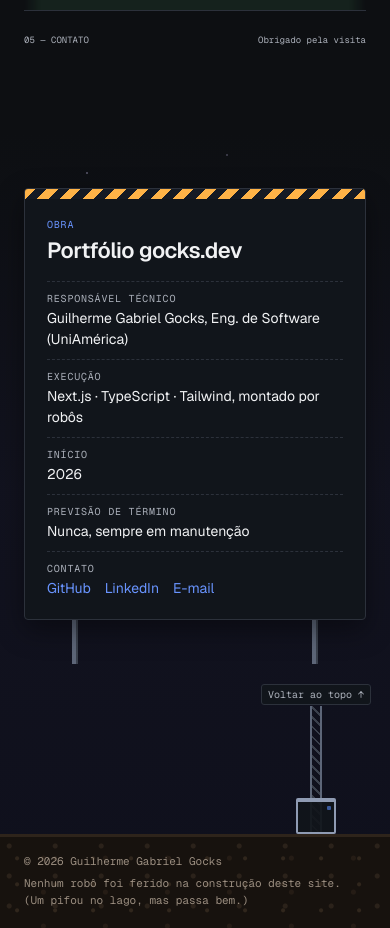
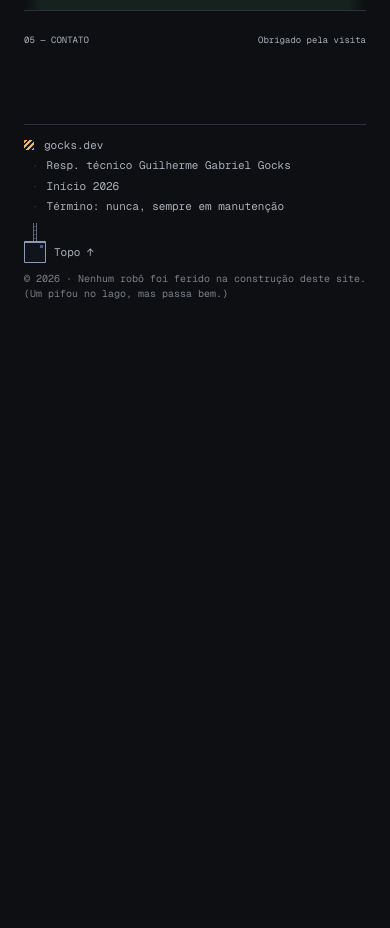
Before and after one commit to guiGocksAfK/GuiGocks-Portfolio, a Next.js app: page / in a window 390 px wide. Shown: the part 6581-7509 px from the top of the page. After the commit the page ends 6904 px from the top, so only its background shows below. Built offline with nearby package versions, Linux system fonts and the light colour scheme.

Commit message:
feat: rodapé fino com placa de obra em uma linha, vigia e mini elevador para o topo

```diff
--- a/src/app/globals.css
+++ b/src/app/globals.css
@@ -902,56 +902,36 @@ html[data-build='pending'] .stage-holes { position: absolute; inset: 0; z-index:
   .animated-tech { display: none; }
   .static-tech { display: block; }
 }
-/* The page's footer: the building site at night. A darkening sky with a few stars over the site's sign on two posts
-   and a builders' lift, all standing on a strip of dirt where the small print goes. It runs the full width of the
-   window (past the page's side padding). */
-.site-footer { --footer-pad: clamp(24px, 5vw, 80px); position: relative; margin: 56px calc(-1 * var(--footer-pad)) 0; padding-top: 56px; background: linear-gradient(to bottom, transparent, rgba(30, 28, 64, .28) 45%, rgba(16, 16, 36, .55)); }
-.footer-star { position: absolute; width: 2px; height: 2px; background: #c9c2ee; animation: star-twinkle 3s ease-in-out infinite alternate; }
-.footer-star-1 { left: 22%; top: 40px; }
-.footer-star-2 { left: 58%; top: 22px; animation-delay: 1.2s; }
-.footer-star-3 { left: 83%; top: 64px; animation-delay: 2.1s; }
-.footer-site { position: relative; display: flex; align-items: flex-end; justify-content: space-between; gap: 32px; padding: 0 var(--footer-pad); }
-/* The sign: a card like the rest of the site, with a hazard-striped band on top, raised on two posts. */
-.obra-plaque { position: relative; flex: 0 1 580px; padding-bottom: 44px; }
-.obra-board { position: relative; z-index: 1; overflow: hidden; border: 1px solid var(--border); border-radius: 4px; background: #11151b; box-shadow: 0 10px 28px rgba(0, 0, 0, .4); }
-.obra-stripes { display: block; height: 10px; background: repeating-linear-gradient(-45deg, #ffb347 0 8px, #151a24 8px 16px); }
-.obra-body { padding: 18px 22px 20px; }
-.obra-kicker { color: var(--accent); font-size: 10px; text-transform: uppercase; letter-spacing: .08em; }
-.obra-title { margin: 2px 0 14px; font-size: 22px; font-weight: 600; letter-spacing: -.02em; }
-.obra-rows { display: grid; gap: 9px; }
-.obra-rows > div { display: grid; grid-template-columns: 170px 1fr; gap: 12px; align-items: baseline; padding-top: 9px; border-top: 1px dashed var(--border); }
-.obra-rows dt { color: var(--muted); font-size: 10px; text-transform: uppercase; letter-spacing: .08em; }
-.obra-rows dd { font-size: 14px; }
-.obra-links { display: flex; flex-wrap: wrap; gap: 4px 14px; }
-.obra-links a { color: var(--accent); }
-.obra-links a:hover, .obra-links a:focus-visible { text-decoration: underline; text-underline-offset: 3px; }
-.obra-post { position: absolute; bottom: 0; width: 6px; height: 56px; background: linear-gradient(90deg, #5d6678 0 4px, #3a404c 4px); }
-.obra-post-left { left: 14%; }
-.obra-post-right { right: 14%; }
-/* The builders' lift: a lattice mast with a sign on top and the cabin at the bottom; it lights up on hover. */
-.footer-lift { position: relative; flex: none; width: 84px; height: 210px; margin-right: 8px; cursor: pointer; }
-.footer-lift:focus-visible { outline: 2px solid var(--accent); outline-offset: 4px; border-radius: 4px; }
-.lift-label { position: absolute; left: 50%; top: 0; padding: 2px 6px; border: 1px solid var(--border); border-radius: 3px; background: #11151b; color: var(--muted); font-size: 10px; white-space: nowrap; translate: -50% 0; transition: color .2s, border-color .2s; }
-.lift-mast { position: absolute; left: 36px; top: 22px; bottom: 0; width: 12px; border-inline: 2px solid #5d6678; background: repeating-linear-gradient(45deg, transparent 0 5px, #3a404c 5px 7px); }
-.lift-cabin { position: absolute; left: 22px; bottom: 0; width: 40px; height: 36px; border: 2px solid #8f9bb3; border-top-width: 4px; border-radius: 2px; background: rgba(17, 21, 27, .92); transition: box-shadow .2s; }
-.lift-cabin::after { content: ''; position: absolute; right: 3px; top: 4px; width: 4px; height: 4px; border-radius: 1px; background: #3a5a9b; transition: background .2s; }
-.footer-lift:hover .lift-label, .footer-lift:focus-visible .lift-label { color: var(--accent); border-color: var(--accent); }
-.footer-lift:hover .lift-cabin, .footer-lift:focus-visible .lift-cabin { box-shadow: 0 0 0 2px color-mix(in srgb, var(--accent) 45%, transparent); }
-.lift-cabin.lift-pressed::after { background: #7fe08a; box-shadow: 0 0 6px #7fe08a; }
-.lift-rider { position: absolute; left: 6px; bottom: 1px; width: 24px; height: 27px; }
+/* The page's footer: a thin line like the ones closing each section (the night watchman walks on it), the site's sign
+   summed up in one muted line with a small hazard-striped mark, a tiny builders' lift back to the top, and the small
+   print under it. No background: just the line sets it apart from the park. */
+.site-footer { margin-top: 36px; padding: 12px 0 22px; }
+.footer-line { position: relative; height: 1px; margin-bottom: 12px; background: var(--border); }
+.footer-row { display: flex; flex-wrap: wrap; align-items: center; justify-content: space-between; gap: 8px 24px; }
+.footer-sign { display: flex; flex-wrap: wrap; align-items: center; gap: 4px 0; color: var(--muted); font-size: 11px; }
+.footer-sign-item + .footer-sign-item::before { content: '·'; margin: 0 8px; color: var(--border); }
+.footer-stripes { display: inline-block; flex: none; width: 10px; height: 10px; margin-right: 10px; border-radius: 1px; background: repeating-linear-gradient(-45deg, #ffb347 0 2px, #151a24 2px 4px); }
+.footer-legal { margin-top: 8px; color: color-mix(in srgb, var(--muted) 70%, transparent); font-size: 10px; }
+/* The tiny builders' lift: a short rail with a cabin at its foot and "Topo" beside it; clicking sends it up with a
+   robot inside, waving, as the page scrolls up. */
+.footer-lift { display: inline-flex; align-items: flex-end; gap: 8px; height: 40px; color: var(--muted); font-size: 11px; cursor: pointer; transition: color .2s; }
+.footer-lift:hover, .footer-lift:focus-visible { color: var(--accent); }
+.footer-lift:focus-visible { outline: 2px solid var(--accent); outline-offset: 4px; border-radius: 3px; }
+.lift-shaft { position: relative; width: 22px; height: 40px; }
+.lift-rail { position: absolute; left: 9px; top: 0; bottom: 0; width: 4px; border-inline: 1px solid #5d6678; background: repeating-linear-gradient(to bottom, transparent 0 3px, #3a404c 3px 4px); }
+.lift-cabin { position: absolute; left: 0; bottom: 0; width: 22px; height: 22px; border: 1px solid #8f9bb3; border-top-width: 2px; border-radius: 1px; background: #11151b; transition: border-color .2s; }
+.lift-cabin::after { content: ''; position: absolute; right: 2px; top: 2px; width: 3px; height: 3px; background: #3a5a9b; }
+.footer-lift:hover .lift-cabin, .footer-lift:focus-visible .lift-cabin { border-color: var(--accent); }
+.lift-cabin.lift-pressed::after { background: #7fe08a; box-shadow: 0 0 4px #7fe08a; }
+.lift-label { line-height: 22px; }
+.lift-rider { position: absolute; left: 2px; bottom: 0; width: 16px; height: 18px; }
 .lift-rider svg, .watch-sprite svg { display: block; width: 100%; height: 100%; shape-rendering: crispEdges; }
-/* The night watchman, walking on the dirt in front of the sign's posts, torch in hand. */
-.footer-watch { position: absolute; left: 0; right: 0; bottom: 0; height: 0; pointer-events: none; }
-.watch-bot { position: absolute; left: 0; top: -27px; z-index: 2; width: 24px; height: 27px; opacity: 0; }
-.watch-body { position: absolute; inset: 0; transform-origin: 50% 50%; }
+/* The night watchman on the footer's line, a small torch beam pointing at the ground ahead. */
+.footer-watch { position: absolute; inset: 0; pointer-events: none; }
+.watch-bot { position: absolute; left: 0; top: -18px; width: 16px; height: 18px; opacity: 0; }
+.watch-body { position: absolute; inset: 0; }
 .watch-sprite { position: absolute; inset: 0; }
-.watch-beam { position: absolute; left: 20px; top: 13px; width: 80px; height: 44px; margin-top: -22px; background: linear-gradient(90deg, rgba(255, 226, 140, .38), rgba(255, 226, 140, 0)); clip-path: polygon(0 45%, 100% 0, 100% 100%, 0 55%); transform-origin: 0 50%; rotate: 18deg; pointer-events: none; }
-/* The dirt the site stands on, with a few pebbles, and the small print on it. */
-.footer-ground { padding: 16px var(--footer-pad) 20px; border-top: 3px solid #2e241b; background-color: #17120e; background-image: radial-gradient(circle at 20% 30%, #2b221a 0 2px, transparent 3px), radial-gradient(circle at 70% 62%, #251c15 0 2px, transparent 3px), radial-gradient(circle at 45% 82%, #30261c 0 1.5px, transparent 2.5px); background-size: 46px 30px, 62px 34px, 38px 26px; }
-.footer-legal { display: flex; flex-wrap: wrap; justify-content: space-between; gap: 6px 24px; color: #9b8e80; font-size: 11px; }
+.watch-beam { position: absolute; left: 13px; top: 9px; width: 44px; height: 20px; margin-top: -10px; background: linear-gradient(90deg, rgba(255, 226, 140, .32), rgba(255, 226, 140, 0)); clip-path: polygon(0 42%, 100% 0, 100% 100%, 0 58%); transform-origin: 0 50%; rotate: 16deg; }
 @media (max-width: 700px) {
-  .footer-site { flex-direction: column; align-items: stretch; gap: 20px; }
-  .obra-plaque { flex: none; }
-  .obra-rows > div { grid-template-columns: 1fr; gap: 2px; }
-  .footer-lift { align-self: flex-end; height: 150px; }
+  .footer-row { align-items: flex-end; }
 }
--- a/src/app/page.tsx
+++ b/src/app/page.tsx
@@ -151,7 +151,7 @@ export default function Home() {
         <div className="section-footer font-mono"><span>{contactSection.section}</span><span>{contactSection.footerNote}</span></div>
       </ContactStage>
       </main>
-      <SiteFooter footer={content.footer} links={contact.links} email={contact.email} />
+      <SiteFooter footer={content.footer} />
     </div>
   );
 }
--- a/src/components/site-footer.tsx
+++ b/src/components/site-footer.tsx
@@ -4,27 +4,19 @@ import { useEffect, useRef } from 'react';
 import { crewMarkup } from '@/components/robot-sprite';
 import { anySceneRunning } from '@/components/scene';
 
-type Footer = {
-  label: string; kicker: string; title: string; rows: readonly { label: string; value: string }[]; contactLabel: string; emailLabel: string;
-  topLabel: string; owner: string; disclaimer: string;
-};
-type Link = { label: string; href: string };
+type Footer = { sign: readonly string[]; topLabel: string; topAction: string; disclaimer: string };
 
-const WATCH_SPEED = 75; // px per second: a slow night round
+const WATCH_SPEED = 70; // px per second: a slow night round
 const STEP_INTERVAL = 160;
-const BEAM_DOWN = 18; // degrees: the torch pointed at the ground ahead
-const BEAM_UP = -32; // pointed up at the sign
+const LIFT_RISE = 18; // px the cabin rides up its rail
 
 class Cancelled extends Error {}
 
-// The page's footer: the building site at night, closed for the day. The site's sign (the "placa de obra") stands on
-// two posts in the dirt: what the work is, who is responsible for it, when it started and when it ends (never). Now
-// and then the night watchman walks by with a torch, sometimes stopping to shine it on the sign. On the right, a
-// builders' lift takes the visitor back to the top: a robot steps into the cabin, presses the button and rides up
-// with it, waving, as the page scrolls up.
-export function SiteFooter({ footer, links, email }: { footer: Footer; links: readonly Link[]; email: string }) {
+// The page's footer, thin and quiet: a line like the ones closing each section, with the site's sign (the "placa de
+// obra") summed up in one line, a tiny builders' lift back to the top and the small print. Now and then the night
+// watchman walks along the line with a torch; the lift takes a robot up with it, waving, as the page scrolls up.
+export function SiteFooter({ footer }: { footer: Footer }) {
   const watchRef = useRef<HTMLSpanElement>(null);
-  const plaqueRef = useRef<HTMLElement>(null);
   const cabinRef = useRef<HTMLSpanElement>(null);
   const liftBusy = useRef(false);
   const year = new Date().getFullYear();
@@ -32,22 +24,17 @@ export function SiteFooter({ footer, links, email }: { footer: Footer; links: re
   // The night watchman's rounds.
   useEffect(() => {
     const layer = watchRef.current;
-    const plaque = plaqueRef.current;
-    if (!layer || !plaque || window.matchMedia('(prefers-reduced-motion: reduce)').matches) return;
+    if (!layer || window.matchMedia('(prefers-reduced-motion: reduce)').matches) return;
     const stage: HTMLSpanElement = layer;
-    const sign: HTMLElement = plaque;
     let cancelled = false;
     let inView = false;
     let waiters: (() => void)[] = [];
     const timers = new Set<ReturnType<typeof setTimeout>>();
     const canRun = () => inView && !document.hidden;
-    const hold = async () => {
+    const pause = async (ms: number) => {
+      await new Promise<void>(resolve => { const timer = setTimeout(() => { timers.delete(timer); resolve(); }, ms); timers.add(timer); });
       while (!canRun() && !cancelled) await new Promise<void>(resolve => waiters.push(resolve));
       if (cancelled) throw new Cancelled();
-    };
-    const pause = async (ms: number) => {
-      await new Promise<void>(resolve => { const timer = setTimeout(() => { timers.delete(timer); resolve(); }, ms); timers.add(timer); });
-      await hold();
     };
     // A tween whose clock stops while the footer is off-screen or the tab hidden.
     const tween = (duration: number, onFrame: (t: number) => void) => new Promise<void>((resolve, reject) => {
@@ -70,50 +57,31 @@ export function SiteFooter({ footer, links, email }: { footer: Footer; links: re
     stage.appendChild(bot);
     const body = bot.querySelector<HTMLElement>('.watch-body')!;
     const sprite = bot.querySelector<HTMLElement>('.watch-sprite')!;
-    const beam = bot.querySelector<HTMLElement>('.watch-beam')!;
+    const draw = (step: number) => { sprite.innerHTML = crewMarkup(false, step, 'A'); };
     let x = 0;
-    const draw = (step: number) => { sprite.innerHTML = crewMarkup(false, step, 'A'); };
     const place = (nextX: number) => { x = nextX; bot.style.transform = `translateX(${x}px)`; };
-    const aim = (angle: number) => { beam.style.rotate = `${angle}deg`; };
-    const walk = async (toX: number) => {
-      const fromX = x;
-      body.style.scale = `${toX < fromX ? -1 : 1} 1`;
-      let step = 0;
-      let lastStep = 0;
-      await tween(Math.abs(toX - fromX) / WATCH_SPEED * 1000, t => {
-        const now = performance.now();
-        if (now - lastStep > STEP_INTERVAL) { lastStep = now; draw(++step); }
-        place(fromX + (toX - fromX) * t);
-      });
-      draw(0);
-    };
 
     async function round(rightward: boolean) {
       const width = stage.clientWidth;
-      const [start, end] = rightward ? [-40, width + 40] : [width + 40, -40];
+      const [start, end] = rightward ? [-30, width + 30] : [width + 30, -30];
       place(start);
-      aim(BEAM_DOWN);
+      body.style.scale = `${rightward ? 1 : -1} 1`;
       bot.style.opacity = '1';
-      // Every other round or so it stops in front of the sign and shines its torch on it for a moment.
-      if (Math.random() < .6) {
-        const origin = stage.getBoundingClientRect();
-        const box = sign.getBoundingClientRect();
-        const spot = box.left - origin.left + box.width * (.3 + Math.random() * .4);
-        await walk(spot);
-        await pause(400);
-        await tween(500, t => aim(BEAM_DOWN + (BEAM_UP - BEAM_DOWN) * t));
-        await pause(1400);
-        await tween(500, t => aim(BEAM_UP + (BEAM_DOWN - BEAM_UP) * t));
-        await pause(300);
-      }
-      await walk(end);
+      let step = 0;
+      let lastStep = 0;
+      await tween(Math.abs(end - start) / WATCH_SPEED * 1000, t => {
+        const now = performance.now();
+        if (now - lastStep > STEP_INTERVAL) { lastStep = now; draw(++step); }
+        place(start + (end - start) * t);
+      });
       bot.style.opacity = '0';
+      draw(0);
     }
 
     async function run() {
       draw(0);
       for (let rightward = true; ; rightward = !rightward) {
-        await pause(7000 + Math.random() * 6000);
+        await pause(8000 + Math.random() * 7000);
         // One thing at a time: no rounds while a section is being built.
         if (anySceneRunning()) continue;
         await round(rightward);
@@ -122,7 +90,7 @@ export function SiteFooter({ footer, links, email }: { footer: Footer; links: re
 
     const resume = () => { if (canRun()) { const ready = waiters; waiters = []; ready.forEach(resolve => resolve()); } };
     const observer = new IntersectionObserver(([entry]) => { inView = entry.isIntersecting; resume(); });
-    observer.observe(stage.parentElement ?? stage);
+    observer.observe(stage);
     document.addEventListener('visibilitychange', resume);
     run().catch(error => { if (!(error instanceof Cancelled)) throw error; });
     return () => {
@@ -135,7 +103,8 @@ export function SiteFooter({ footer, links, email }: { footer: Footer; links: re
     };
   }, []);
 
-  // Back to the top by the builders' lift.
+  // Back to the top by the builders' lift: a robot walks into the cabin, presses its button and rides it up, waving,
+  // as the page starts scrolling up.
   async function goTop() {
     const toTop = (smooth: boolean) => {
       window.scrollTo({ top: 0, behavior: smooth ? 'smooth' : 'auto' });
@@ -155,20 +124,16 @@ export function SiteFooter({ footer, links, email }: { footer: Footer; links: re
     rider.className = 'lift-rider';
     cabin.appendChild(rider);
     try {
-      // It walks in from the right of the mast, turns round and presses the button.
+      // In from the right, turning round to press the button.
       rider.style.scale = '-1 1';
-      let step = 0;
-      await tween(450, t => { if (Math.floor(t * 5) !== step) step = Math.floor(t * 5); rider.innerHTML = crewMarkup(false, step, 'O'); rider.style.translate = `${40 * (1 - t)}px 0`; });
+      await tween(400, t => { rider.innerHTML = crewMarkup(false, Math.floor(t * 5), 'O'); rider.style.translate = `${22 * (1 - t)}px 0`; });
       rider.style.scale = '1 1';
       rider.innerHTML = crewMarkup(true, 0, 'O');
       cabin.classList.add('lift-pressed');
-      await tween(220, () => {});
-      rider.innerHTML = crewMarkup(false, 0, 'O');
-      // Up it goes, the robot waving, and the page scrolls up with it.
-      const rise = (cabin.parentElement?.clientHeight ?? 180) - cabin.offsetHeight - 26;
+      await tween(200, () => {});
       let scrolled = false;
-      await tween(1100, t => {
-        cabin.style.translate = `0 ${-rise * smooth(t)}px`;
+      await tween(900, t => {
+        cabin.style.translate = `0 ${-LIFT_RISE * smooth(t)}px`;
         rider.innerHTML = crewMarkup(Math.floor(t * 6) % 2 === 0, 0, 'O');
         if (!scrolled && t > .4) { scrolled = true; toTop(true); }
       });
@@ -184,43 +149,21 @@ export function SiteFooter({ footer, links, email }: { footer: Footer; links: re
 
   return (
     <footer className="site-footer">
-      <span className="footer-star footer-star-1" aria-hidden="true" />
-      <span className="footer-star footer-star-2" aria-hidden="true" />
-      <span className="footer-star footer-star-3" aria-hidden="true" />
-      <div className="footer-site">
-        <section ref={plaqueRef} className="obra-plaque" aria-label={footer.label}>
-          <div className="obra-board">
-            <span className="obra-stripes" aria-hidden="true" />
-            <div className="obra-body">
-              <p className="obra-kicker font-mono">{footer.kicker}</p>
-              <p className="obra-title">{footer.title}</p>
-              <dl className="obra-rows">
-                {footer.rows.map(row => (
-                  <div key={row.label}><dt className="font-mono">{row.label}</dt><dd>{row.value}</dd></div>
-                ))}
-                <div>
-                  <dt className="font-mono">{footer.contactLabel}</dt>
-                  <dd className="obra-links">
-                    {links.map(link => <a key={link.href} href={link.href} target="_blank" rel="noopener noreferrer">{link.label}</a>)}
-                    <a href={`mailto:${email}`}>{footer.emailLabel}</a>
-                  </dd>
-                </div>
-              </dl>
-            </div>
-          </div>
-          <span className="obra-post obra-post-left" aria-hidden="true" />
-          <span className="obra-post obra-post-right" aria-hidden="true" />
-        </section>
-        <button type="button" className="footer-lift" onClick={() => void goTop()}>
-          <span className="lift-label font-mono">{footer.topLabel} ↑</span>
-          <span className="lift-mast" aria-hidden="true" />
-          <span ref={cabinRef} className="lift-cabin" aria-hidden="true" />
+      <div className="footer-line"><span ref={watchRef} className="footer-watch" aria-hidden="true" /></div>
+      <div className="footer-row">
+        <p className="footer-sign font-mono">
+          <span className="footer-stripes" aria-hidden="true" />
+          {footer.sign.map(item => <span key={item} className="footer-sign-item">{item}</span>)}
+        </p>
+        <button type="button" className="footer-lift font-mono" aria-label={footer.topAction} onClick={() => void goTop()}>
+          <span className="lift-shaft" aria-hidden="true">
+            <span className="lift-rail" />
+            <span ref={cabinRef} className="lift-cabin" />
+          </span>
+          <span className="lift-label" aria-hidden="true">{footer.topLabel} ↑</span>
         </button>
-        <span ref={watchRef} className="footer-watch" aria-hidden="true" />
       </div>
-      <div className="footer-ground">
-        <p className="footer-legal font-mono"><span>© {year} {footer.owner}</span><span>{footer.disclaimer}</span></p>
-      </div>
+      <p className="footer-legal font-mono">© {year} · {footer.disclaimer}</p>
     </footer>
   );
 }
--- a/src/data/content.ts
+++ b/src/data/content.ts
@@ -235,22 +235,12 @@ export const content = {
       { label: 'LinkedIn', href: 'https://www.linkedin.com/in/guilherme-gabriel-gocks-023846352', style: 'outline' },
     ],
   },
-  // The page's footer: the site at night, closed for the day, with the building site's sign (the "placa de obra") and
-  // a builders' lift that takes the visitor back to the top.
+  // The page's footer: one thin line like the ones closing each section, with the building site's sign (the "placa
+  // de obra") summed up in a line, a tiny builders' lift back to the top and the small print.
   footer: {
-    label: 'Placa da obra',
-    kicker: 'Obra',
-    title: 'Portfólio gocks.dev',
-    rows: [
-      { label: 'Responsável técnico', value: 'Guilherme Gabriel Gocks, Eng. de Software (UniAmérica)' },
-      { label: 'Execução', value: 'Next.js · TypeScript · Tailwind, montado por robôs' },
-      { label: 'Início', value: '2026' },
-      { label: 'Previsão de término', value: 'Nunca, sempre em manutenção' },
-    ],
-    contactLabel: 'Contato',
-    emailLabel: 'E-mail',
-    topLabel: 'Voltar ao topo',
-    owner: 'Guilherme Gabriel Gocks',
+    sign: ['gocks.dev', 'Resp. técnico Guilherme Gabriel Gocks', 'Início 2026', 'Término: nunca, sempre em manutenção'],
+    topLabel: 'Topo',
+    topAction: 'Voltar ao topo',
     disclaimer: 'Nenhum robô foi ferido na construção deste site. (Um pifou no lago, mas passa bem.)',
   },
 } as const;
```
